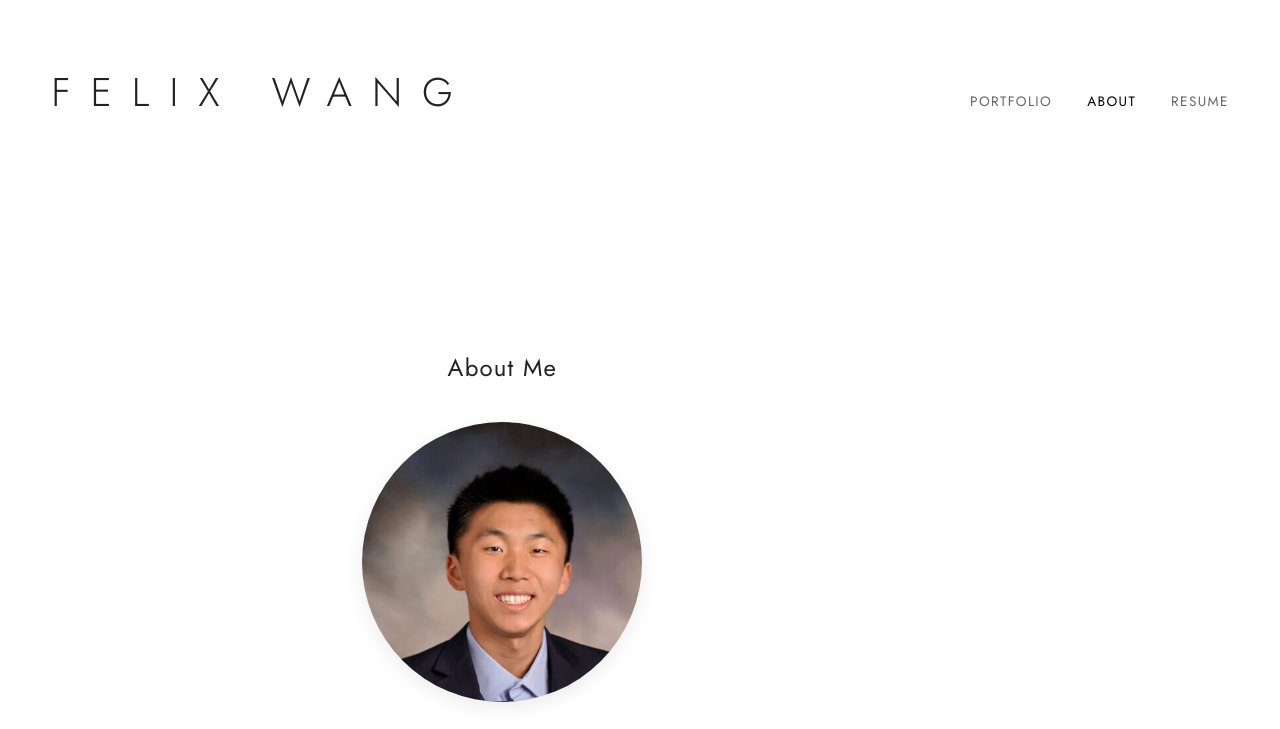
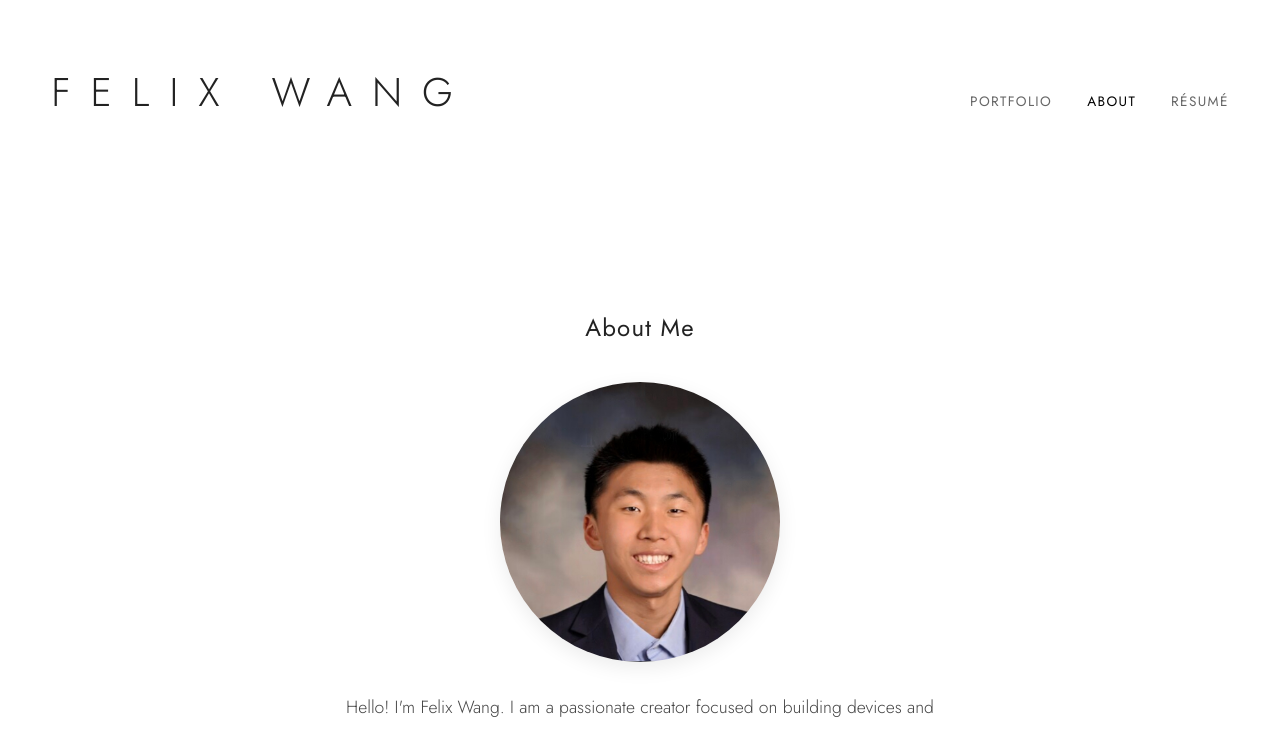
Before and after one commit to FelixW1020/PersonalWebsite, a plain HTML site: page index.html in a window 1280 px wide. Both pictures are taken after a click on the link "ABOUT". Shown: the top 729 px of the page. Drawn offline with Linux system fonts and the light colour scheme.

Commit message:
style: update resume label and adjust section container spacing

```diff
--- a/index.html
+++ b/index.html
@@ -19,7 +19,7 @@
             <nav class="navigation">
                 <a href="#" class="nav-link active" data-target="portfolio">PORTFOLIO</a>
                 <a href="#" class="nav-link" data-target="about">ABOUT</a>
-                <a href="#" class="nav-link" data-target="resume">RESUME</a>
+                <a href="#" class="nav-link" data-target="resume">RÉSUMÉ</a>
             </nav>
         </header>
         <div class="hero-spacer"></div>
--- a/style.css
+++ b/style.css
@@ -198,7 +198,12 @@ img, video, iframe {
 }
 
 /* Specific section styling */
-.about-container, .resume-container {
+.about-container {
+    max-width: 800px;
+    margin: 0 auto;
+}
+
+.resume-container {
     max-width: 800px;
     margin: 40px 0;
 }
```
